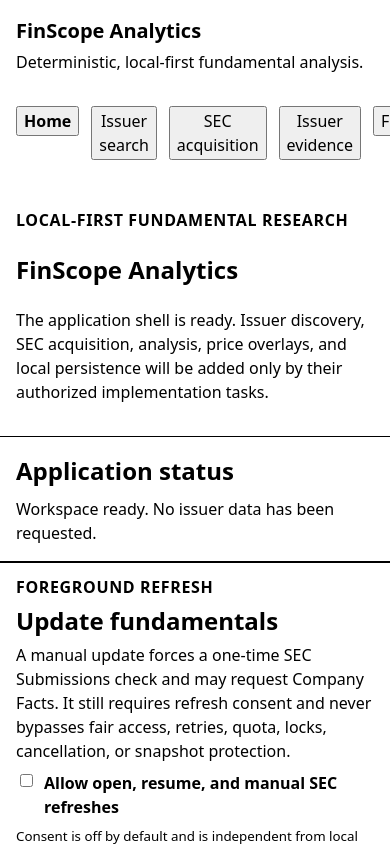
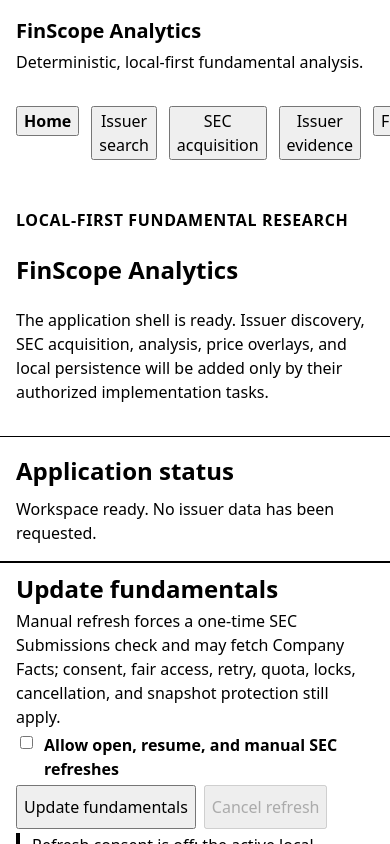
Before and after one commit to Nespeche/finscope-analytics, a Svelte app: page / in a window 390 px wide. Shown: the top 844 px of the page. Built offline with nearby package versions, Linux system fonts and the light colour scheme.

Commit message:
fix(b14): keep mobile refresh actions in visual viewport

```diff
--- a/src/app/components/RefreshFundamentals.svelte
+++ b/src/app/components/RefreshFundamentals.svelte
@@ -51,10 +51,9 @@
 
 <section class="refresh-control" aria-labelledby="refresh-fundamentals-heading" data-testid="refresh-fundamentals-control">
   <div class="intro">
-    <p class="eyebrow">Foreground refresh</p>
     <h2 id="refresh-fundamentals-heading">Update fundamentals</h2>
     <p id="refresh-force-disclosure">
-      A manual update forces a one-time SEC Submissions check and may request Company Facts. It still requires refresh consent and never bypasses fair access, retries, quota, locks, cancellation, or snapshot protection.
+      Manual refresh forces a one-time SEC Submissions check and may fetch Company Facts; consent, fair access, retry, quota, locks, cancellation, and snapshot protection still apply.
     </p>
   </div>
 
@@ -67,7 +66,7 @@
     />
     Allow open, resume, and manual SEC refreshes
   </label>
-  <small id="refresh-consent-help">Consent is off by default and is independent from local storage consent.</small>
+  <small id="refresh-consent-help" class="visually-hidden">Consent is off by default and is independent from local storage consent.</small>
 
   <div class="actions" aria-label="Fundamental refresh actions">
     <button
@@ -137,13 +136,13 @@
   .refresh-control {
     border-block: 1px solid currentColor;
     display: grid;
-    gap: 0.5rem;
-    padding: 0.75rem 1rem;
+    gap: 0.25rem;
+    padding: 0.5rem 1rem;
   }
 
   .intro {
     display: grid;
-    gap: 0.25rem;
+    gap: 0.125rem;
   }
 
   h2,
@@ -151,17 +150,21 @@
     margin: 0;
   }
 
-  .eyebrow {
-    font-weight: 700;
-    letter-spacing: 0.04em;
-    text-transform: uppercase;
-  }
-
   .consent {
     align-items: start;
     display: flex;
     gap: 0.5rem;
     font-weight: 700;
+  }
+
+  .visually-hidden {
+    block-size: 1px;
+    clip: rect(0 0 0 0);
+    clip-path: inset(50%);
+    inline-size: 1px;
+    overflow: hidden;
+    position: absolute;
+    white-space: nowrap;
   }
 
   .actions,
```
